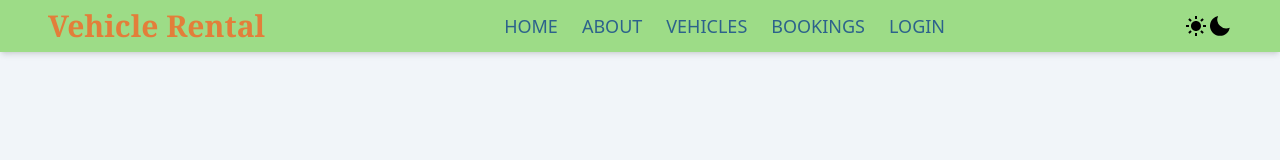
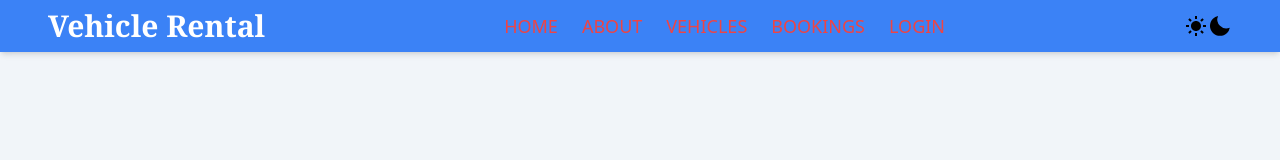
Before and after one commit to G1KUMAR-INDIA/Vehicle-Rental-Front-End, a React (Vite) app: page / in a window 1280 px wide. Shown: the top 160 px of the page. Built offline with nearby package versions, Linux system fonts and the light colour scheme.

Commit message:
FrontEnd

```diff
--- a/index.html
+++ b/index.html
@@ -4,7 +4,7 @@
     <meta charset="UTF-8" />
     <link rel="icon" type="image/svg+xml" href="/vite.svg" />
     <meta name="viewport" content="width=device-width, initial-scale=1.0" />
-    <title>Vehicle Rent</title>
+    <title>Vehicle Rental</title>
   </head>
   <body>
     <div id="root"></div>
--- a/src/components/About/About.jsx
+++ b/src/components/About/About.jsx
@@ -7,7 +7,8 @@ const About = () => {
             <div className='grid grid-cols-1 sm:grid-cols-2 place-items-center'>
                 <div data-aos="slide-right" data-aos-duration="1500" data-aos-once="false">
                     {/* <img className='sm:scale-105 sm:-translate-x-11 max-h-[300px] dsm:scale-125 drop-shadow-[2px_10px_6px_rgba(0,0,0,0.50)' src="https://shorturl.at/qolkD" alt="About Us" /> */}
-                    <img className='sm:scale-105 sm:-translate-x-11 max-h-[300px] dsm:scale-125 drop-shadow-[2px_10px_6px_rgba(0,0,0,0.50)' src="https://shorturl.at/8x9We" alt="About Us" />
+                    {/* <img className='sm:scale-105 sm:-translate-x-11 max-h-[300px] dsm:scale-125 drop-shadow-[2px_10px_6px_rgba(0,0,0,0.50)' src="https://shorturl.at/8x9We" alt="About Us" /> */}
+                    <img className='bg-gray-50 sm:scale-105 sm:-translate-x-11 max-h-[300px] dsm:scale-125 drop-shadow-[2px_10px_6px_rgba(0,0,0,0.50)' src="https://shorturl.at/ikWN3" alt="About Us" />
                 </div>
                 <div>
                     <div className='space-y-5 sm:p-16 pb-6'>
--- a/src/components/Contact/Contact.jsx
+++ b/src/components/Contact/Contact.jsx
@@ -2,12 +2,12 @@ import React from 'react'
 
 const Contact = () => {
   return (
-    <div data-aos="zoom-in" className='dark:bg-black dark:text-white py-14'>
+    <div data-aos="zoom-in" className='dark:bg-black bg-gray-50 dark:text-white py-14'>
         <div className="container">
             <div className='grid grid-cols-1 sm:grid-cols-3 gap-6 bg-gray-800 rounded-2xl px-6'>
                 <div className='col-span-2 space-y-3'>
-                    <h1 className='text-4xl sm:text-5xl font-bold text-white'>Let's Collaborate on your upcoming Vehicle rental venture</h1>
-                    <p className='text-gray-400'>Lorem ipsum dolor sit amet consectetur adipisicing elit. Temporibus tempora doloremque voluptate sit, est praesentium laudantium ullam placeat distinctio? Laudantium libero beatae magni vitae ipsa non esse quo fugiat magnam.</p>
+                    <h1 className='text-4xl sm:text-5xl font-bold text-[#CD3614]'>Let's Collaborate on your upcoming Vehicle rental venture</h1>
+                    <p className='text-[#B0D337]'>Ready to launch your vehicle rental venture? 🚗💼 Let’s collaborate to bring your vision to life! From seamless booking systems to secure payment processing, our expertise in MERN and modern tech stacks ensures a smooth, user-friendly experience for your customers. Partner with us and drive your business forward!</p>
                 </div>
                 <div className='grid place-items-center'>
                     <a href="#" className='inline-block font-semibold py-2 px-6 bg-primary text-white rounded-lg tracking-wide uppercase hover:bg-primary/80 duration-300'>Contact Us</a>
--- a/src/components/Hero/Hero.jsx
+++ b/src/components/Hero/Hero.jsx
@@ -5,8 +5,10 @@ const Hero = () => {
     <div className='bg-slate-100 duration-300 -z-20'>
       <div className="container min-h-[620px] flex">
         <div className='grid place-items-center grid-cols-1 sm:grid-cols-2'>
-            <div data-aos="zoom" data-aos-duration="150" className='order-1 sm:order-2'>
-                <img src="https://shorturl.at/236JN" alt="Vehicles" className='relative -z-10 max-h-[600px] sm:scale-125 drop-shadow-[2px_20px_6px_rgba(0,0,0,0.50)]' />
+            <div data-aos="zoom" data-aos-duration="1000" className='order-1 sm:order-2'>
+                {/* https://shorturl.at/arOEF */}
+                <img src="https://shorturl.at/arOEF" alt="Vehicles" className='relative -z-10 max-h-[600px] sm:scale-125 drop-shadow-[2px_20px_6px_rgba(0,0,0,0.50)]' />
+                {/* <img src="https://shorturl.at/236JN" alt="Vehicles" className='relative -z-10 max-h-[600px] sm:scale-125 drop-shadow-[2px_20px_6px_rgba(0,0,0,0.50)]' /> */}
             </div>
             <div className='order-2 sm:order-1 space-y-5 sm:pr-32'>
                 <p data-aos="fade-up"  className='text-primary text-xl font-serif'>🚗 Drive Your Adventure with Vehicle Rentals! 🚗 </p>
--- a/src/components/Navbar.jsx/Navbar.jsx
+++ b/src/components/Navbar.jsx/Navbar.jsx
@@ -11,19 +11,19 @@ const Navbar = () => {
         }
       }, [darkMode]);
   return (
-    <nav className='shadow-md bg-[#9DDC87] dark:bg-dark dark:text-white duration-300 relative z-40'>
-      <div className="container">
+    <nav className='shadow-md bg-blue-500 dark:bg-dark dark:text-red-500 duration-300 relative z-40'>
+      <div className="container py-2 md:py-0">
         <div className="flex justify-between items-center">
             <div>
-                <h1 className='text-3xl text-[#E37E3A] font-bold font-serif'>Vehicle Rental</h1>
+                <h1 className='text-3xl text-white font-bold font-serif'>Vehicle Rental</h1>
             </div>
             <div className='hidden md:block ju'>
                     <ol className="flex items-center gap-6">
-                        <li href="/home" className='text-[#2C628C] py-3 hover:border-b-2 hover:border hover:text-primary transition-colors duration-500 text-lg font-medium'>HOME</li>
-                        <li href="/about" className='text-[#2C628C] py-3 hover:border-b-2 hover:border hover:text-primary transition-colors duration-500 text-lg font-medium'>ABOUT</li>
-                        <li href="/Vehicles" className='text-[#2C628C] py-3 hover:border-b-2 hover:border hover:text-primary transition-colors duration-500 text-lg font-medium'>VEHICLES</li>
-                        <li href="/bookings" className='text-[#2C628C] py-3 hover:border-b-2 hover:border hover:text-primary transition-colors duration-500 text-lg font-medium'>BOOKINGS</li>
-                        <li href="/login" className='text-[#2C628C] py-3 hover:border-b-2 hover:border hover:text-primary transition-colors duration-500 text-lg font-medium'>LOGIN</li>
+                        <li href="/home" className='text-red-500 py-3 hover:border-b-2 hover:border hover:text-white transition-colors duration-500 text-lg font-medium'>HOME</li>
+                        <li href="/about" className='text-red-500 py-3 hover:border-b-2 hover:border hover:text-white transition-colors duration-500 text-lg font-medium'>ABOUT</li>
+                        <li href="/Vehicles" className='text-red-500 py-3 hover:border-b-2 hover:border hover:text-white transition-colors duration-500 text-lg font-medium'>VEHICLES</li>
+                        <li href="/bookings" className='text-red-500 py-3 hover:border-b-2 hover:border hover:text-white transition-colors duration-500 text-lg font-medium'>BOOKINGS</li>
+                        <li href="/login" className='text-red-500 py-3 hover:border-b-2 hover:border hover:text-white transition-colors duration-500 text-lg font-medium'>LOGIN</li>
                     </ol>
             </div>
             <div className='flex'>
```
Also changed, not shown: src/components/AppStoreBanner/AppStoreBanner.jsx (+7 -4 lines), src/components/Footer/Footer.jsx (+6 -8 lines).
